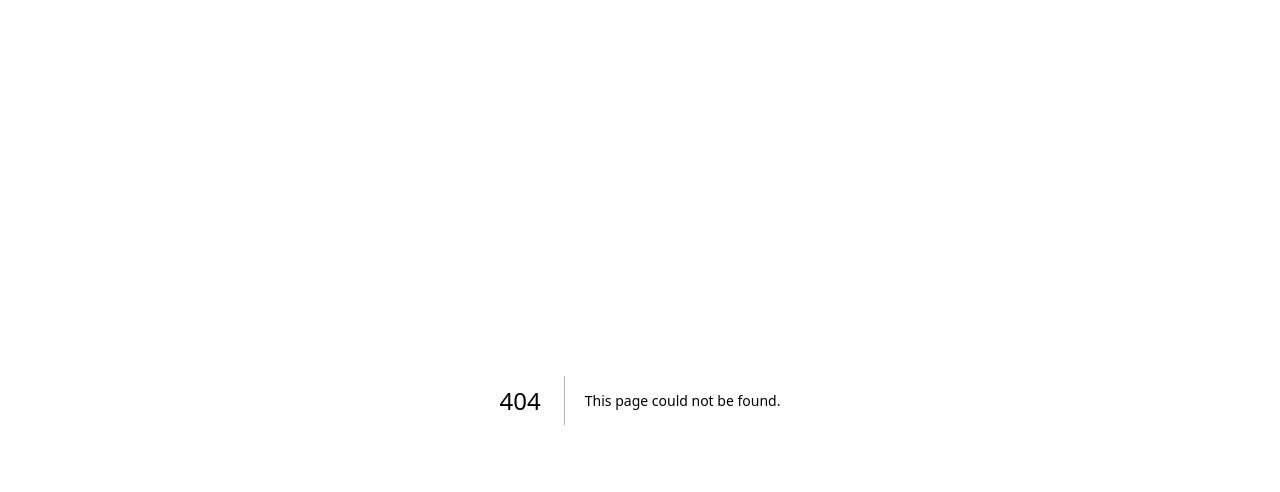
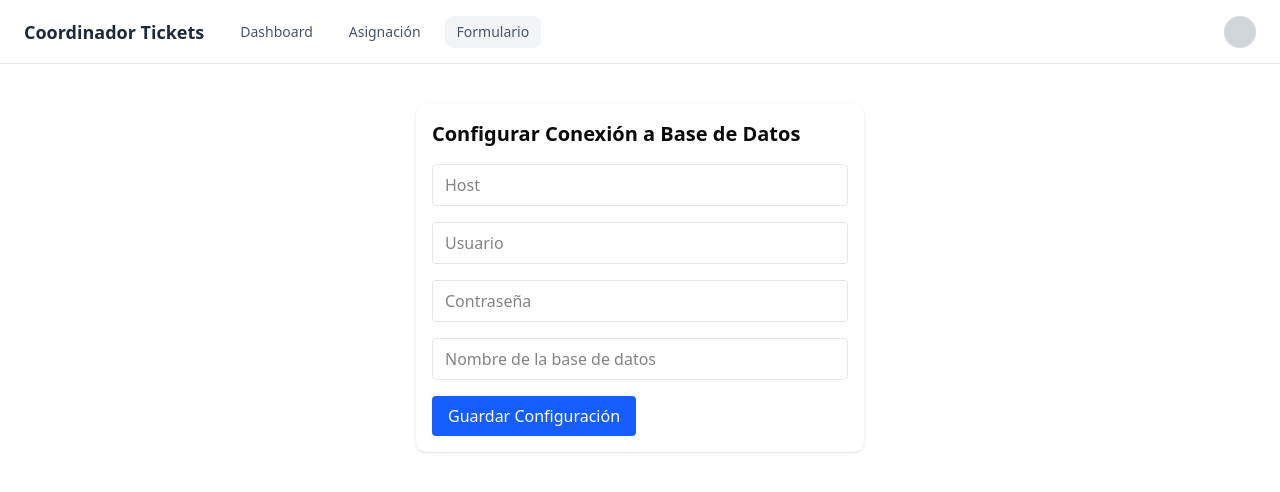
Before and after one commit to sebastianVis/react-dashboard, a Next.js app: page /formulario in a window 1280 px wide. Before the commit this address had no page. Shown: the top 492 px of the page. Built offline with nearby package versions, Linux system fonts and the light colour scheme.

Commit message:
feat: :sparkles: Created form page

```diff
--- /dev/null
+++ b/src/app/formulario/layout.tsx
@@ -0,0 +1,17 @@
+// src/app/config/layout.tsx
+import Topbar from "@/components/layout/Topbar";
+
+export default function ConfigLayout({
+  children,
+}: {
+  children: React.ReactNode;
+}) {
+  return (
+    <div className="flex flex-col h-screen">
+      <Topbar />
+      <div className="flex-1 overflow-y-auto p-4">
+        {children}
+      </div>
+    </div>
+  );
+}
--- /dev/null
+++ b/src/app/formulario/page.tsx
@@ -0,0 +1,9 @@
+import DbConfigForm from "@/components/forms/DBConfigForm";
+
+export default function ConfigPage() {
+  return (
+    <section className="p-6">
+      <DbConfigForm />
+    </section>
+  );
+}
--- /dev/null
+++ b/src/components/forms/DBConfigForm.tsx
@@ -0,0 +1,85 @@
+"use client";
+
+import { useState } from "react";
+import axios from "axios";
+
+export default function DbConfigForm() {
+  const [form, setForm] = useState({
+    host: "",
+    user: "",
+    password: "",
+    database: "",
+  });
+
+  const [status, setStatus] = useState<"idle" | "loading" | "success" | "error">("idle");
+
+  const handleChange = (e: React.ChangeEvent<HTMLInputElement>) => {
+    const { name, value } = e.target;
+    setForm((prev) => ({ ...prev, [name]: value }));
+  };
+
+  const handleSubmit = async (e: React.FormEvent) => {
+    e.preventDefault();
+    setStatus("loading");
+    try {
+      await axios.post("/api/dbconfig", form);
+      setStatus("success");
+    } catch (error) {
+      console.error("Error:", error);
+      setStatus("error");
+    }
+  };
+
+  return (
+    <form onSubmit={handleSubmit} className="max-w-md mx-auto p-4 bg-white rounded-lg shadow space-y-4">
+      <h2 className="text-xl font-bold">Configurar Conexión a Base de Datos</h2>
+
+      <input
+        type="text"
+        name="host"
+        placeholder="Host"
+        value={form.host}
+        onChange={handleChange}
+        className="w-full border px-3 py-2 rounded"
+        required
+      />
+      <input
+        type="text"
+        name="user"
+        placeholder="Usuario"
+        value={form.user}
+        onChange={handleChange}
+        className="w-full border px-3 py-2 rounded"
+        required
+      />
+      <input
+        type="password"
+        name="password"
+        placeholder="Contraseña"
+        value={form.password}
+        onChange={handleChange}
+        className="w-full border px-3 py-2 rounded"
+      />
+      <input
+        type="text"
+        name="database"
+        placeholder="Nombre de la base de datos"
+        value={form.database}
+        onChange={handleChange}
+        className="w-full border px-3 py-2 rounded"
+        required
+      />
+
+      <button
+        type="submit"
+        className="bg-blue-600 text-white px-4 py-2 rounded hover:bg-blue-700"
+        disabled={status === "loading"}
+      >
+        {status === "loading" ? "Enviando..." : "Guardar Configuración"}
+      </button>
+
+      {status === "success" && <p className="text-green-600">✅ Configuración guardada con éxito.</p>}
+      {status === "error" && <p className="text-red-600">❌ Error al guardar la configuración.</p>}
+    </form>
+  );
+}
--- a/src/components/layout/Topbar.tsx
+++ b/src/components/layout/Topbar.tsx
@@ -21,6 +21,7 @@ export default function Topbar() {
   const links = [
     { href: "/dashboard", label: "Dashboard" },
     { href: "/asignacion", label: "Asignación" },
+    { href: "/formulario", label: "Formulario" },
   ];
 
   return (
```
